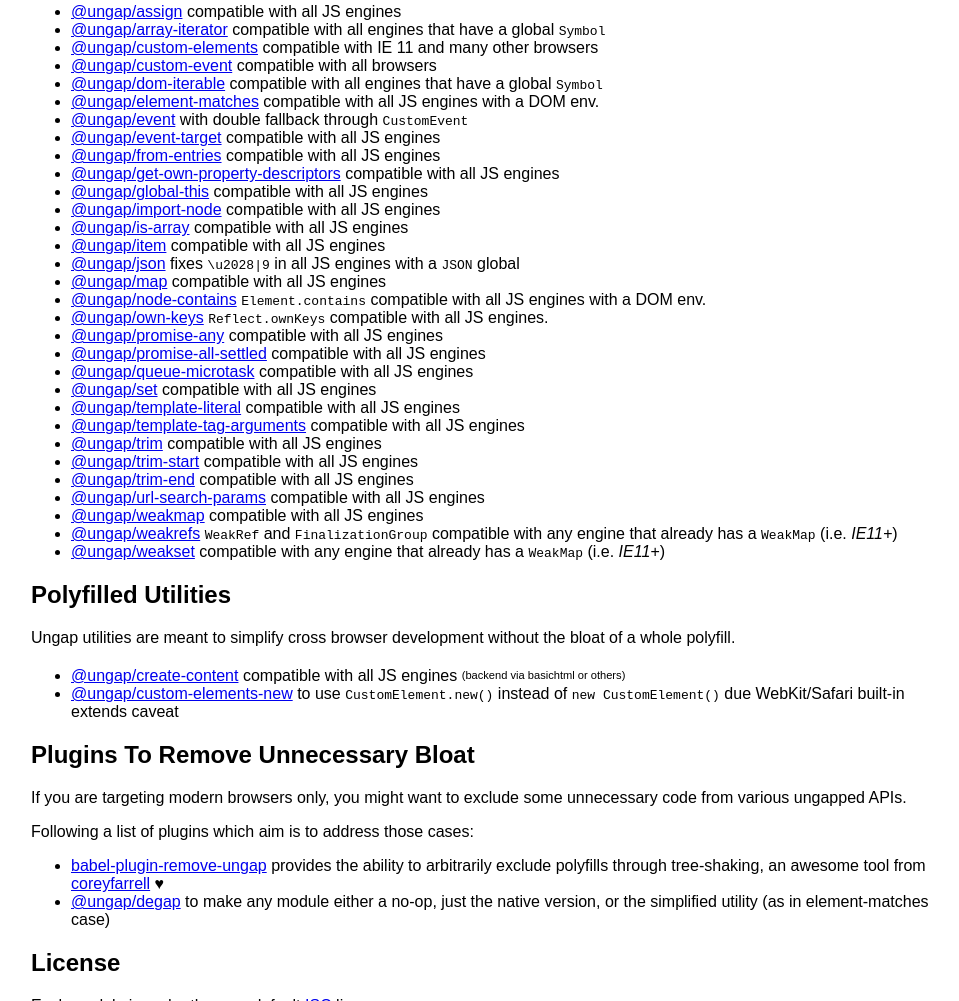
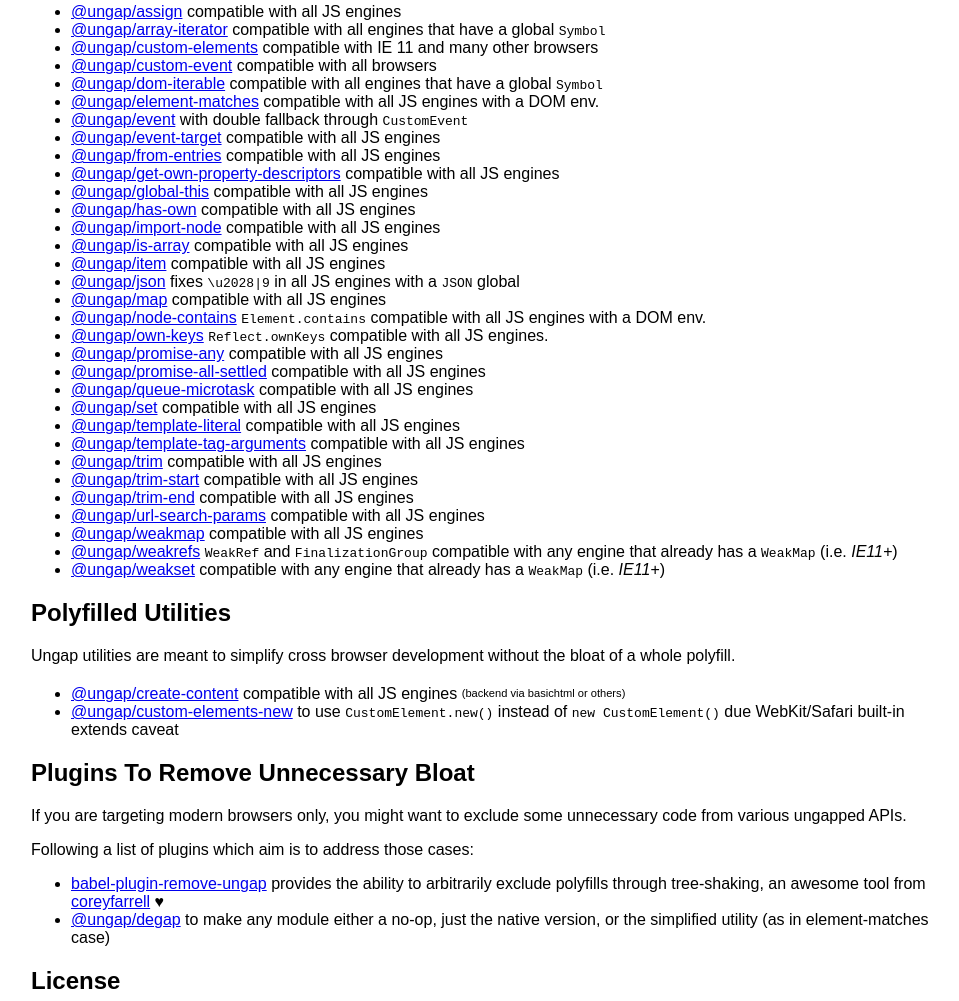
Before and after one commit to ungap/ungap.github.io, a website: page index.html in a window 1280 px wide. Shown: the part 1484-2485 px from the top of the page, without its empty margins (149-1108 px from the left). Drawn offline with nearby package versions, Linux system fonts and the light colour scheme.

Commit message:
added @ungap/has-own

```diff
--- a/index.html
+++ b/index.html
@@ -80,6 +80,7 @@
 <li><a href="https://github.com/ungap/from-entries">@ungap/from-entries</a> compatible with all JS engines</li>
 <li><a href="https://github.com/ungap/get-own-property-descriptors">@ungap/get-own-property-descriptors</a> compatible with all JS engines</li>
 <li><a href="https://github.com/ungap/global-this">@ungap/global-this</a> compatible with all JS engines</li>
+<li><a href="https://github.com/ungap/has-own">@ungap/has-own</a> compatible with all JS engines</li>
 <li><a href="https://github.com/ungap/import-node">@ungap/import-node</a> compatible with all JS engines</li>
 <li><a href="https://github.com/ungap/is-array">@ungap/is-array</a> compatible with all JS engines</li>
 <li><a href="https://github.com/ungap/item">@ungap/item</a> compatible with all JS engines</li>
```
Also changed, not shown: README.md.
